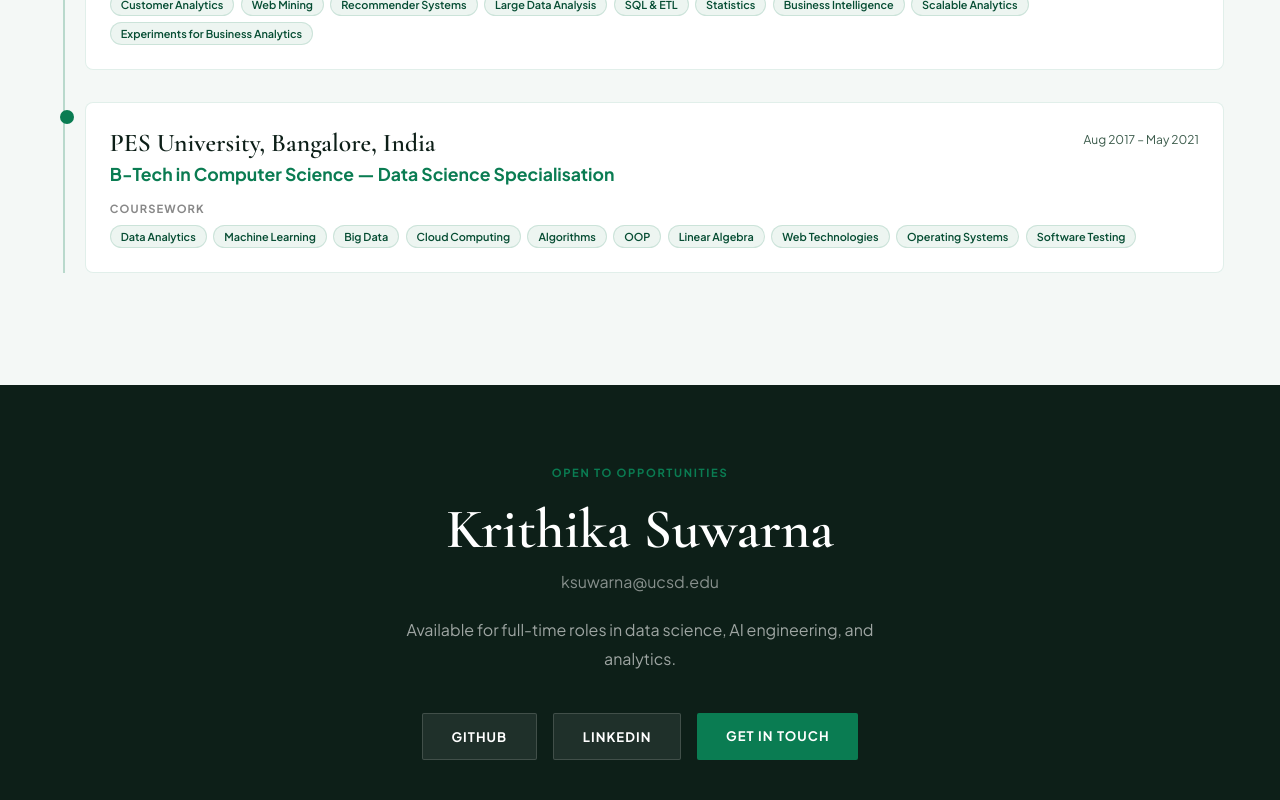
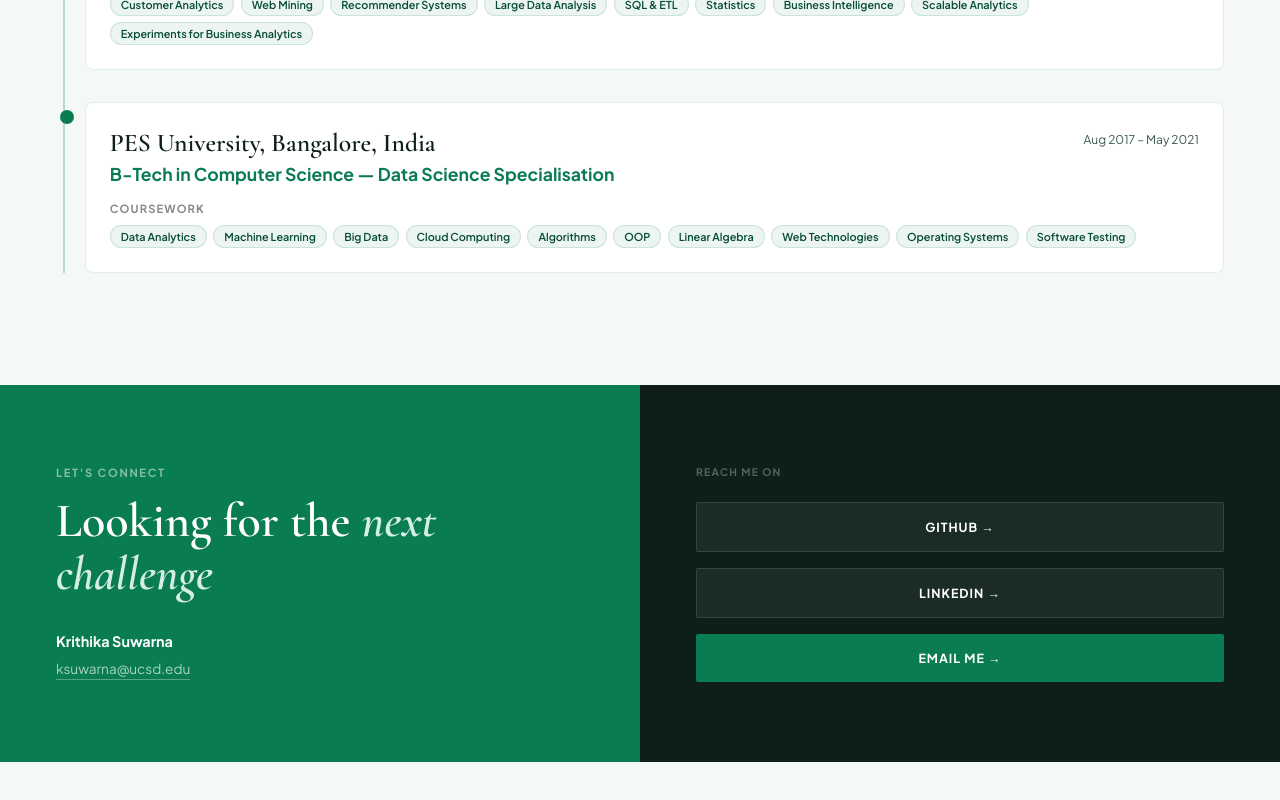
Before and after one commit to Krithikap019/ai-portfolio, a Next.js app: page / in a window 1280 px wide. Shown: the part 3281-4081 px from the top of the page. After the commit the page ends 4043 px from the top, so only its background shows below. Built offline with nearby package versions, Linux system fonts and the light colour scheme.

Commit message:
fin project

```diff
--- a/app/page.jsx
+++ b/app/page.jsx
@@ -351,17 +351,20 @@ export default function Home() {
         </div>
       </section>
 {/* Contact */}
-      <section id="contact" style={{ background: "#0d1f18", padding: "5rem 3.5rem", textAlign: "center" }}>
-        <p style={{ fontSize: "0.7rem", fontWeight: 700, letterSpacing: "0.15em", textTransform: "uppercase", color: "#0a7c52", marginBottom: "1rem" }}>Open to opportunities</p>
-        <h3 style={{ fontFamily: "'Cormorant Garamond', serif", fontSize: "3.5rem", fontWeight: 600, color: "#fff", marginBottom: "0.5rem" }}>Krithika Suwarna</h3>
-        <a href="mailto:ksuwarna@ucsd.edu" style={{ fontSize: "1rem", color: "rgba(255,255,255,0.5)", textDecoration: "none", display: "block", marginBottom: "1.5rem" }}>ksuwarna@ucsd.edu</a>
-        <p style={{ fontSize: "1rem", color: "rgba(255,255,255,0.6)", lineHeight: "1.8", maxWidth: "480px", margin: "0 auto 2.5rem" }}>
-          Available for full-time roles in data science, AI engineering, and analytics.
-        </p>
-        <div style={{ display: "flex", gap: "1rem", justifyContent: "center" }}>
-          <a href="https://github.com/Krithikap019" target="_blank" style={{ background: "rgba(255,255,255,0.08)", color: "#fff", padding: "0.85rem 1.8rem", fontSize: "0.82rem", fontWeight: 700, letterSpacing: "0.08em", textTransform: "uppercase", textDecoration: "none", borderRadius: "2px", border: "1px solid rgba(255,255,255,0.15)" }}>GitHub</a>
-          <a href="https://linkedin.com/in/krithika-suwarna" target="_blank" style={{ background: "rgba(255,255,255,0.08)", color: "#fff", padding: "0.85rem 1.8rem", fontSize: "0.82rem", fontWeight: 700, letterSpacing: "0.08em", textTransform: "uppercase", textDecoration: "none", borderRadius: "2px", border: "1px solid rgba(255,255,255,0.15)" }}>LinkedIn</a>
-          <a href="mailto:ksuwarna@ucsd.edu" style={{ background: "#0a7c52", color: "#fff", padding: "0.85rem 1.8rem", fontSize: "0.82rem", fontWeight: 700, letterSpacing: "0.08em", textTransform: "uppercase", textDecoration: "none", borderRadius: "2px" }}>Get in touch</a>
+      <section id="contact" style={{ display: "grid", gridTemplateColumns: "1fr 1fr" }}>
+        <div style={{ background: "#0a7c52", padding: "5rem 3.5rem" }}>
+          <p style={{ fontSize: "0.7rem", fontWeight: 700, letterSpacing: "0.15em", textTransform: "uppercase", color: "rgba(255,255,255,0.5)", marginBottom: "1rem" }}>Let's connect</p>
+          <h3 style={{ fontFamily: "'Cormorant Garamond', serif", fontSize: "3rem", fontWeight: 600, color: "#fff", lineHeight: "1.1", marginBottom: "2rem" }}>
+            Looking for the <em style={{ fontStyle: "italic", color: "#d4ede5" }}>next challenge</em>
+          </h3>
+          <p style={{ fontSize: "0.9rem", fontWeight: 700, color: "#fff", marginBottom: "0.4rem" }}>Krithika Suwarna</p>
+          <a href="mailto:ksuwarna@ucsd.edu" style={{ fontSize: "0.85rem", color: "rgba(255,255,255,0.65)", textDecoration: "none", borderBottom: "1px solid rgba(255,255,255,0.3)", paddingBottom: "2px" }}>ksuwarna@ucsd.edu</a>
+        </div>
+        <div style={{ background: "#0d1f18", padding: "5rem 3.5rem", display: "flex", flexDirection: "column", justifyContent: "center", gap: "1rem" }}>
+          <p style={{ fontSize: "0.65rem", fontWeight: 700, letterSpacing: "0.12em", textTransform: "uppercase", color: "rgba(255,255,255,0.3)", marginBottom: "0.5rem" }}>Reach me on</p>
+          <a href="https://github.com/Krithikap019" target="_blank" style={{ background: "rgba(255,255,255,0.06)", color: "#fff", padding: "1rem 2rem", fontSize: "0.78rem", fontWeight: 700, letterSpacing: "0.08em", textTransform: "uppercase", textDecoration: "none", borderRadius: "2px", textAlign: "center", border: "1px solid rgba(255,255,255,0.12)" }}>GitHub →</a>
+          <a href="https://linkedin.com/in/krithika-suwarna" target="_blank" style={{ background: "rgba(255,255,255,0.06)", color: "#fff", padding: "1rem 2rem", fontSize: "0.78rem", fontWeight: 700, letterSpacing: "0.08em", textTransform: "uppercase", textDecoration: "none", borderRadius: "2px", textAlign: "center", border: "1px solid rgba(255,255,255,0.12)" }}>LinkedIn →</a>
+          <a href="mailto:ksuwarna@ucsd.edu" style={{ background: "#0a7c52", color: "#fff", padding: "1rem 2rem", fontSize: "0.78rem", fontWeight: 700, letterSpacing: "0.08em", textTransform: "uppercase", textDecoration: "none", borderRadius: "2px", textAlign: "center" }}>Email me →</a>
         </div>
       </section>
 
```
